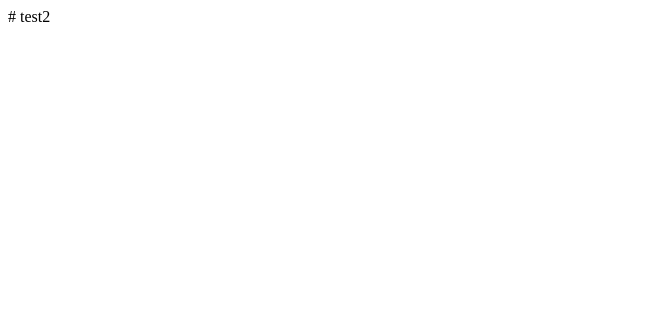
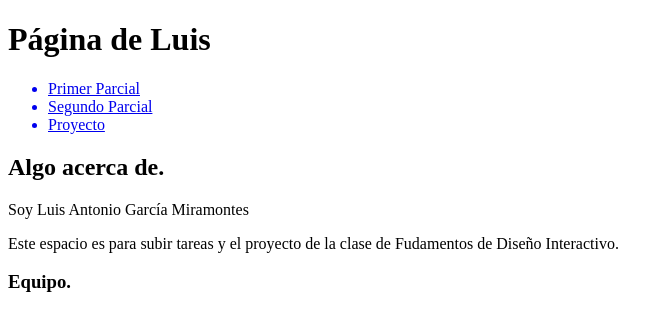
Before and after one commit to Luisantonio42/test2, a plain HTML site: page index.html in a window 1280 px wide. Shown: the whole page, without its empty margins (0-670 px from the left). Drawn offline with Linux system fonts and the light colour scheme.

Commit message:
Update index.html

```diff
--- a/index.html
+++ b/index.html
@@ -1 +1,22 @@
-# test2
+<!DOCTYPE Html>
+<head>
+  <title>Diseño Interactivo</title>
+  <link type="text/css" rel="stylesheet" href="css/stylesheet.css"/>
+</head>
+<body>
+	<h1>Página de Luis</h1>
+	<div class="nav">
+     <div class="container">
+        <ul>
+				  <a href="Parcial1.html"><li>Primer Parcial</li></a>
+          <a href="Parcial2.html"><li>Segundo Parcial</li></a>
+          <a href="Proyecto.html"><li>Proyecto</li></a>
+			</ul>
+		</div>
+	</div>
+	<h2>Algo acerca de.</h2>
+  	<p>Soy Luis Antonio García Miramontes</p>
+  	<p>Este espacio es para subir tareas y el proyecto de la clase de Fudamentos de Diseño Interactivo.</p>
+	<h3>Equipo.</h3
+</body>
+</html>
```
